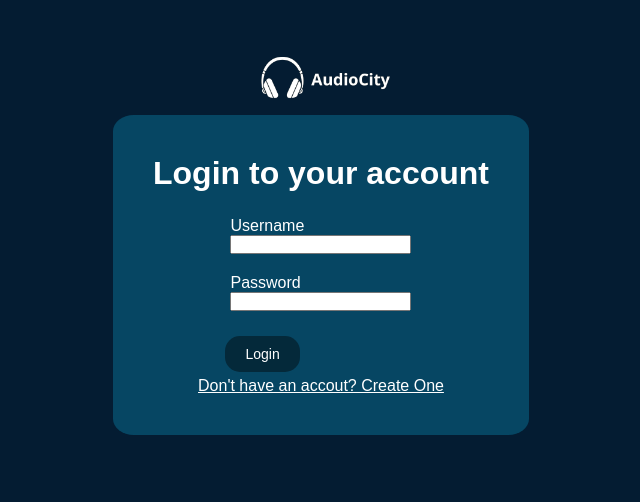
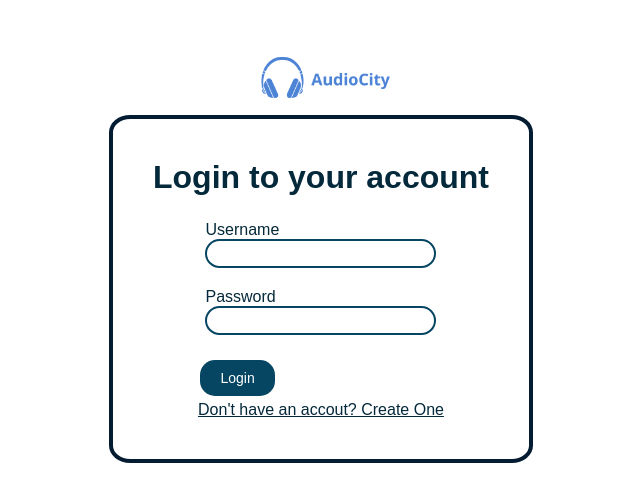
Before and after one commit to teosssss/user-interfaces, a plain HTML site: page project4/login.html in a window 1280 px wide. Shown: the whole page, without its empty margins (319-959 px from the left). Drawn offline with Linux system fonts and the light colour scheme.

Commit message:
changed login colors

```diff
--- a/project4/login.html
+++ b/project4/login.html
@@ -15,23 +15,23 @@
     <div class="form">
 
 
-    <h1 class="title">Login to your account</h1>
+    <h1 class="title text-login">Login to your account</h1>
     <form action="" id="formvalidate">
       <div class="input-group">
-        <label class="palceholder" for="userName">Username</label>
+        <label class="palceholder text-login" for="userName">Username</label>
         <br>
-        <input class="form-control" name="userName" id="userName" type="text" placeholder="" />
+        <input class="form-control text-login" size="25" name="userName" id="userName" type="text" placeholder="" />
       </div>
       <div class="input-group">
-        <label class="palceholder" for="userPassword">Password</label>
+        <label class="palceholder text-login" for="userPassword">Password</label>
         <br>
-        <input class="form-control" name="userPassword" id="userPassword" type="password" placeholder="" />
+        <input class="form-control text-login"  size="25" name="userPassword" id="userPassword" type="password" placeholder="" />
       </div>
 
       <button type="submit" id="login">Login</button><br>
     </form>
-    <div class="signup-wrapper text-center">
-        <a href="#">Don't have an accout? Create One</span></a>
+    <div class="signup-wrapper text-center ">
+        <a href="#" class="text-login">Don't have an accout? Create One</span></a>
     </div>
 </div>
 
--- a/project4/style.css
+++ b/project4/style.css
@@ -256,7 +256,6 @@ audio {
 
 /*form css*/
 .legal{
-
     bottom: 0%;
     float: left;
     font-size: 10px;
@@ -264,7 +263,7 @@ audio {
 }
 
 .wrapper{
-    background-color:#041C32;
+
     display: flex;
     height:100vh;
     align-items: center;
@@ -276,23 +275,37 @@ audio {
     padding: 10px;
 }
 
+input{
+    padding: 0 5px;
+    height:25px;
+    border: 2px solid #064663;
+    border-radius: 25px;
+}
+
 #login{
-    background-color: #04293A;
+    background-color: #064663;
 }
 
 .logo{
     padding: 20px;
+    /*filter to this color the image #EF8C57 https://stackoverflow.com/questions/7415872/change-color-of-png-image-via-css*/
+    filter: invert(48%) sepia(13%) saturate(3207%) hue-rotate(130deg) brightness(95%) contrast(80%);
 }
 
 .form{
+
+    border:4px solid #041C32 ;
     border-radius: 5%;
     display: flex;
     flex-direction: column;
     align-items: center;
     padding: 40px;
-    background-color: #064663;
 }
 
 .title{
     padding-bottom: 15px;
 }
+
+.text-login{
+    color: #04293A;
+}
```
Also changed, not shown: 2 other files.
